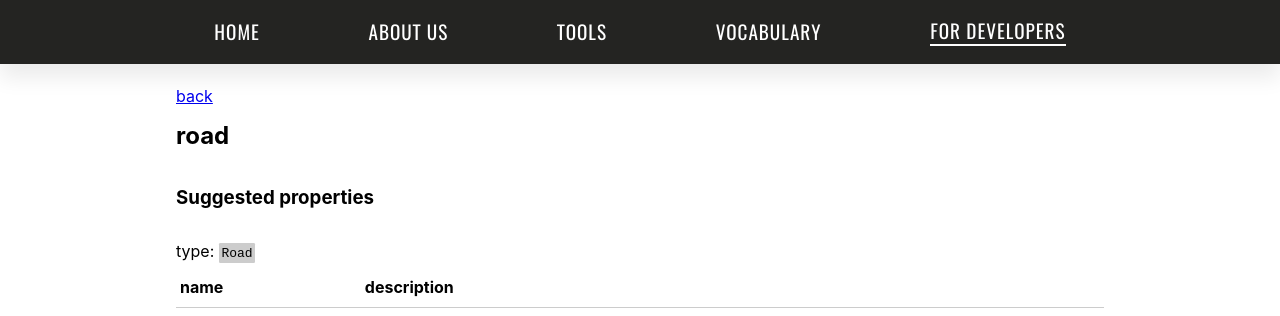
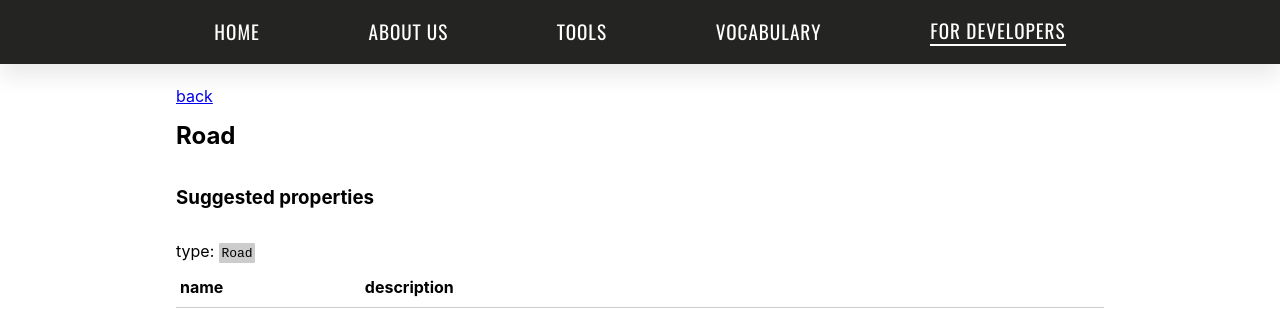
Before and after one commit to osoc16/mobylink, a Jekyll site: the page built from _examples/road.md, in a window 1280 px wide. Shown: the top 316 px of the page. Built offline with Jekyll 4.4.1, drawn with Linux system fonts in a browser that asks for light colours.

Commit message:
no titles on index of examples page

```diff
--- a/_examples/road.md
+++ b/_examples/road.md
@@ -1,6 +1,6 @@
 ---
 layout: example
-title: road
+title: Road
 typeof: Road
 properties:
   -
--- a/_layouts/example.html
+++ b/_layouts/example.html
@@ -8,7 +8,9 @@
   <a href="..">back</a>
 {% endunless %}
 <h2>{{page.title}}</h2>
+{% if page.properties %}
 <h3>Suggested properties</h3>
+{% endif %}
 {% if page.typeof %}
 <p>type: <code>{{page.typeof}}</code></p>
 {% endif %}
@@ -32,6 +34,8 @@
 </table>
 </div>
 {% endif %}
+{% if page.properties %}
 <h3>Suggested usage</h3>
+{% endif %}
 {{content}}
 </main>
```
